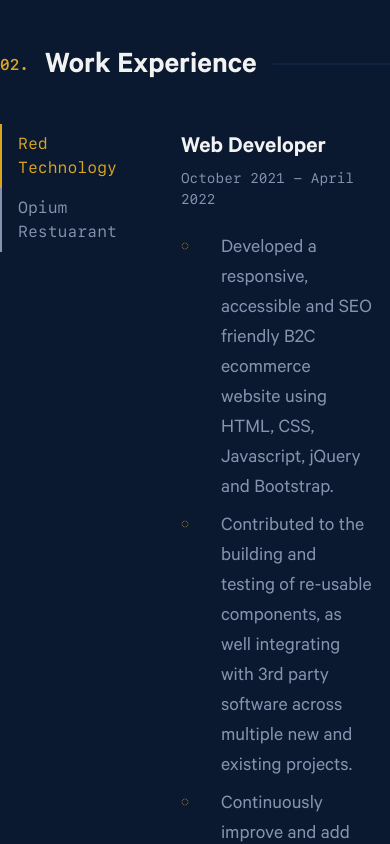
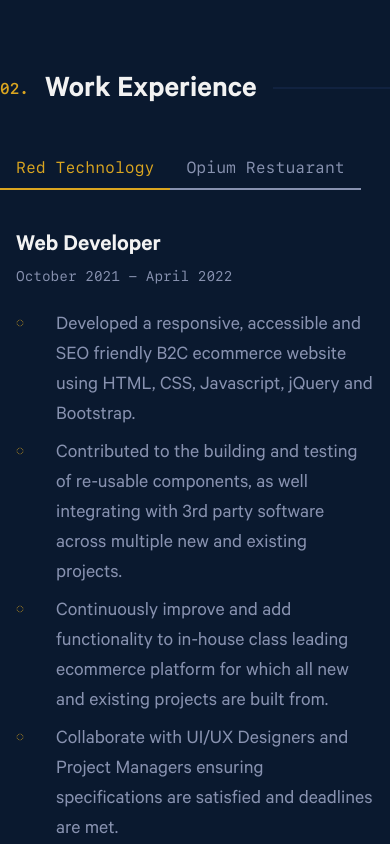
Before and after one commit to nhui98/portfoliov2, a Next.js app: page / in a window 390 px wide. Shown: the part 1651-2495 px from the top of the page. Built offline with nearby package versions, Linux system fonts and the light colour scheme.

Commit message:
experience refactor, move data to component

```diff
--- a/components/Experience/Experience.module.scss
+++ b/components/Experience/Experience.module.scss
@@ -14,24 +14,27 @@
     .companies {
       display: flex;
       flex-direction: column;
+    }
+
+    .role {
+      position: relative;
+      margin: 0.75rem 1rem;
+    }
+  }
+}
 
 .company {
   color: v.$color-grey;
   padding: 0.5rem 1rem;
   cursor: pointer;
   border-left: 2px solid v.$color-grey;
-        transition: border-left 0.5s, color 0.5s;
+  transition: border 0.5s, color 0.5s;
 
   &.active {
     color: v.$color-gold;
     border-left: 2px solid v.$color-gold;
   }
 }
-    }
-
-    .role {
-      position: relative;
-      margin: 0.75rem 1rem;
 
 .item {
   display: flex;
@@ -83,6 +86,27 @@
     }
   }
 }
+
+@media (max-width: 576px) {
+  .experience {
+    .work {
+      flex-direction: column;
+      row-gap: 2rem;
+
+      .companies {
+        flex-direction: row;
       }
     }
   }
+
+  .company {
+    border-left: none;
+    border-bottom: 2px solid v.$color-grey;
+
+    &.active {
+      color: v.$color-gold;
+      border-bottom: 2px solid v.$color-gold;
+      border-left: none;
+    }
+  }
+}
--- a/components/Experience/Experience.tsx
+++ b/components/Experience/Experience.tsx
@@ -1,8 +1,36 @@
 import SectionHeading from "../SectionHeading/SectionHeading";
 import s from "./Experience.module.scss";
-import { data } from "./data";
-import React, { useState } from "react";
+import React, { Dispatch, SetStateAction, useState } from "react";
 import { TbCircleDotted } from "react-icons/tb";
+
+export const data = {
+  counter: "02.",
+  title: "Work Experience",
+  companies: [
+    {
+      id: 1,
+      company: "Red Technology",
+      position: "Web Developer",
+      date: "October 2021 - April 2022",
+      responsibilities: [
+        "Developed a responsive, accessible and SEO friendly B2C ecommerce website using HTML, CSS, Javascript, jQuery and Bootstrap.",
+        "Contributed to the building and testing of re-usable components, as well integrating with 3rd party software across multiple new and existing projects.",
+        "Continuously improve and add functionality to in-house class leading ecommerce platform for which all new and existing projects are built from.",
+        "Collaborate with UI/UX Designers and Project Managers ensuring specifications are satisfied and deadlines are met.",
+      ],
+    },
+    {
+      id: 2,
+      company: "Opium Restuarant",
+      position: "Bartender",
+      date: "June 2020 - September 2021",
+      responsibilities: [
+        "Deliver constistent high quality customer service during peak hours contributing to positive customer feedback and reviews.",
+        "Mentor and train new bar staff.",
+      ],
+    },
+  ],
+};
 
 export default function Experience() {
   const { title, counter, companies } = data;
@@ -14,18 +42,63 @@ export default function Experience() {
       <div className={s.work}>
         <ul className={s.companies}>
           {companies.map(({ id, company }) => (
+            <CompanyListItem
+              key={id}
+              id={id}
+              company={company}
+              active={active}
+              setActive={setActive}
+            />
+          ))}
+        </ul>
+        <div className={s.role}>
+          {companies.map((company) => (
+            <RoleItem active={active} {...company} key={company.id} />
+          ))}
+        </div>
+      </div>
+    </section>
+  );
+}
+
+interface CompanyListItemProps {
+  id: number;
+  company: string;
+  active: number;
+  setActive: Dispatch<SetStateAction<number>>;
+}
+
+const CompanyListItem = ({
+  id,
+  company,
+  active,
+  setActive,
+}: CompanyListItemProps) => (
   <li
-              key={id}
     className={`${s.company} ${active === id && s.active}`}
     onClick={() => setActive(id)}
   >
     {company}
   </li>
-          ))}
-        </ul>
-        <div className={s.role}>
-          {companies.map(({ id, position, date, responsibilities }) => (
-            <div key={id} className={`${s.item} ${active === id && s.active}`}>
+);
+
+interface RoleItemProps {
+  id: number;
+  company: string;
+  active: number;
+  position: string;
+  date: string;
+  responsibilities: string[];
+}
+
+const RoleItem = ({
+  id,
+  active,
+  position,
+  date,
+  responsibilities,
+}: RoleItemProps) => (
+  <div className={`${s.item} ${active === id && s.active}`}>
     <h2 className={s.position}>{position}</h2>
     <div className={s.date}>{date}</div>
     <ul className={s.responsibilities}>
@@ -39,9 +112,4 @@ export default function Experience() {
       ))}
     </ul>
   </div>
-          ))}
-        </div>
-      </div>
-    </section>
 );
-}
--- a/components/Experience/data.ts
+++ /dev/null
@@ -1,28 +0,0 @@
-export const data = {
-  counter: "02.",
-  title: "Work Experience",
-  companies: [
-    {
-      id: 1,
-      company: "Red Technology",
-      position: "Web Developer",
-      date: "October 2021 - April 2022",
-      responsibilities: [
-        "Developed a responsive, accessible and SEO friendly B2C ecommerce website using HTML, CSS, Javascript, jQuery and Bootstrap.",
-        "Contributed to the building and testing of re-usable components, as well integrating with 3rd party software across multiple new and existing projects.",
-        "Continuously improve and add functionality to in-house class leading ecommerce platform for which all new and existing projects are built from.",
-        "Collaborate with UI/UX Designers and Project Managers ensuring specifications are satisfied and deadlines are met.",
-      ],
-    },
-    {
-      id: 2,
-      company: "Opium Restuarant",
-      position: "Bartender",
-      date: "June 2020 - September 2021",
-      responsibilities: [
-        "Deliver constistent high quality customer service during peak hours contributing to positive customer feedback and reviews.",
-        "Mentor and train new bar staff.",
-      ],
-    },
-  ],
-};
```
Lines whose indentation alone changed are shown as unchanged.
